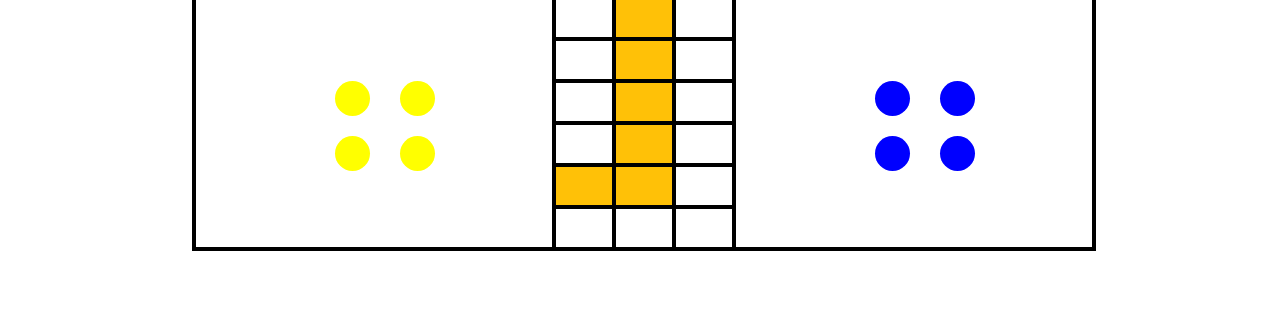
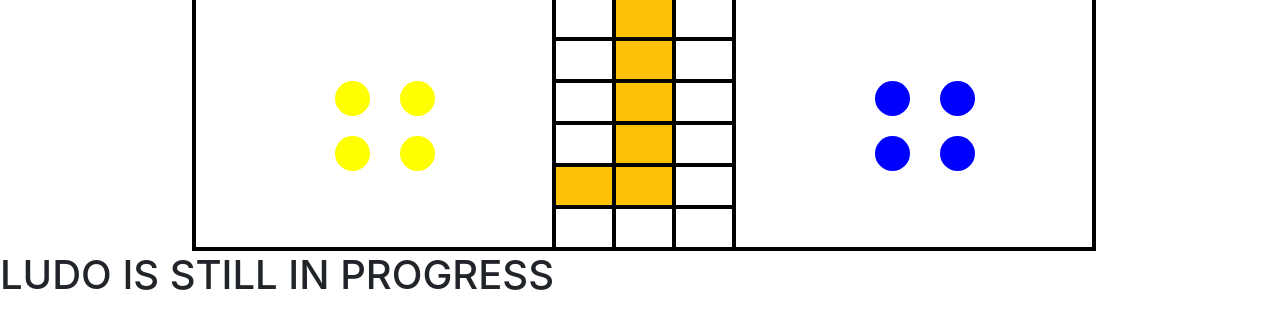
Before and after one commit to Ebencharger/Ludo, a plain HTML site: page index.html in a window 1280 px wide. Shown: the part 383-712 px from the top of the page. Drawn offline with Linux system fonts and the light colour scheme.

Commit message:
i made change

```diff
--- a/index.html
+++ b/index.html
@@ -325,6 +325,7 @@
             </div>
         </div>
     </div>
+    <h1>LUDO IS STILL IN PROGRESS</h1>
 
     <script src="ludomove.js"></script>
 </body>
```
